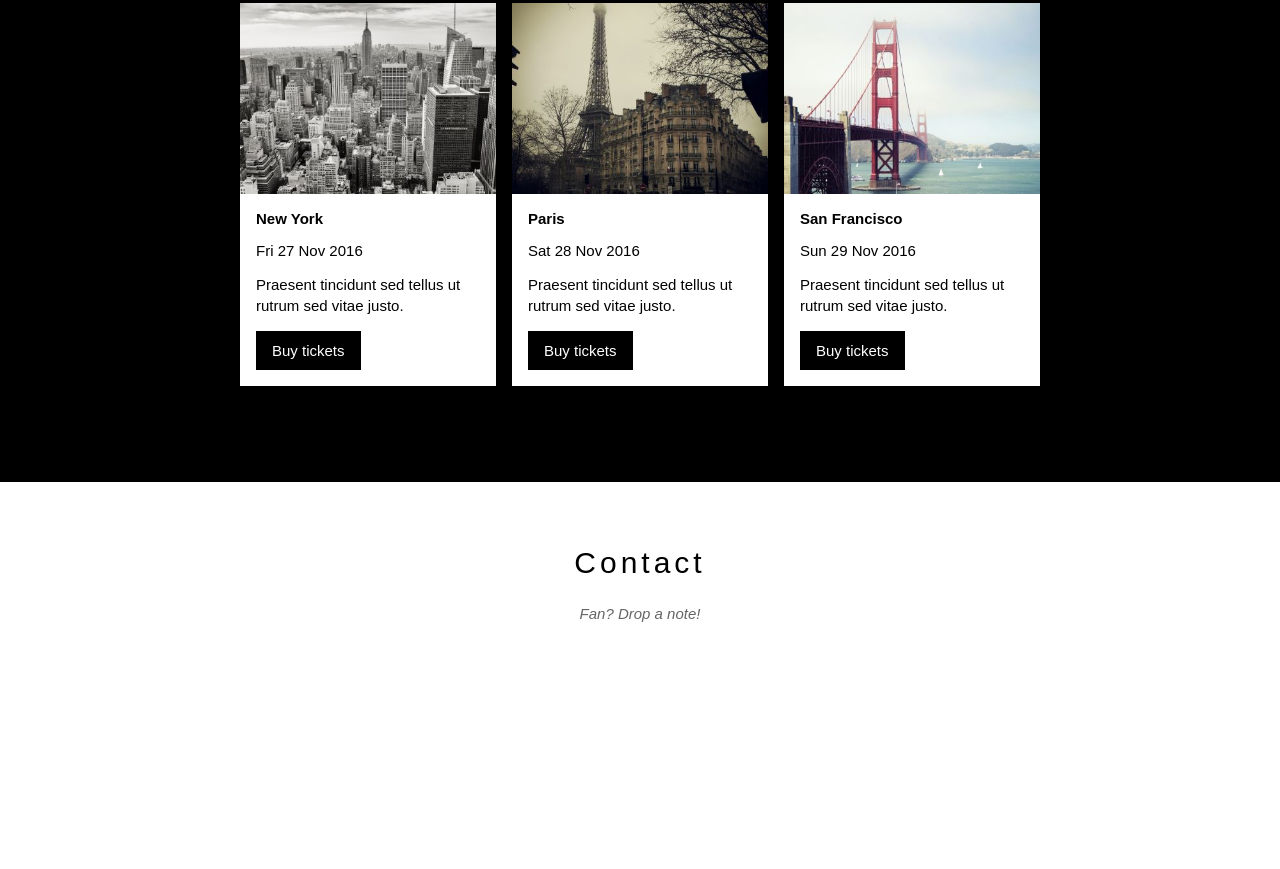
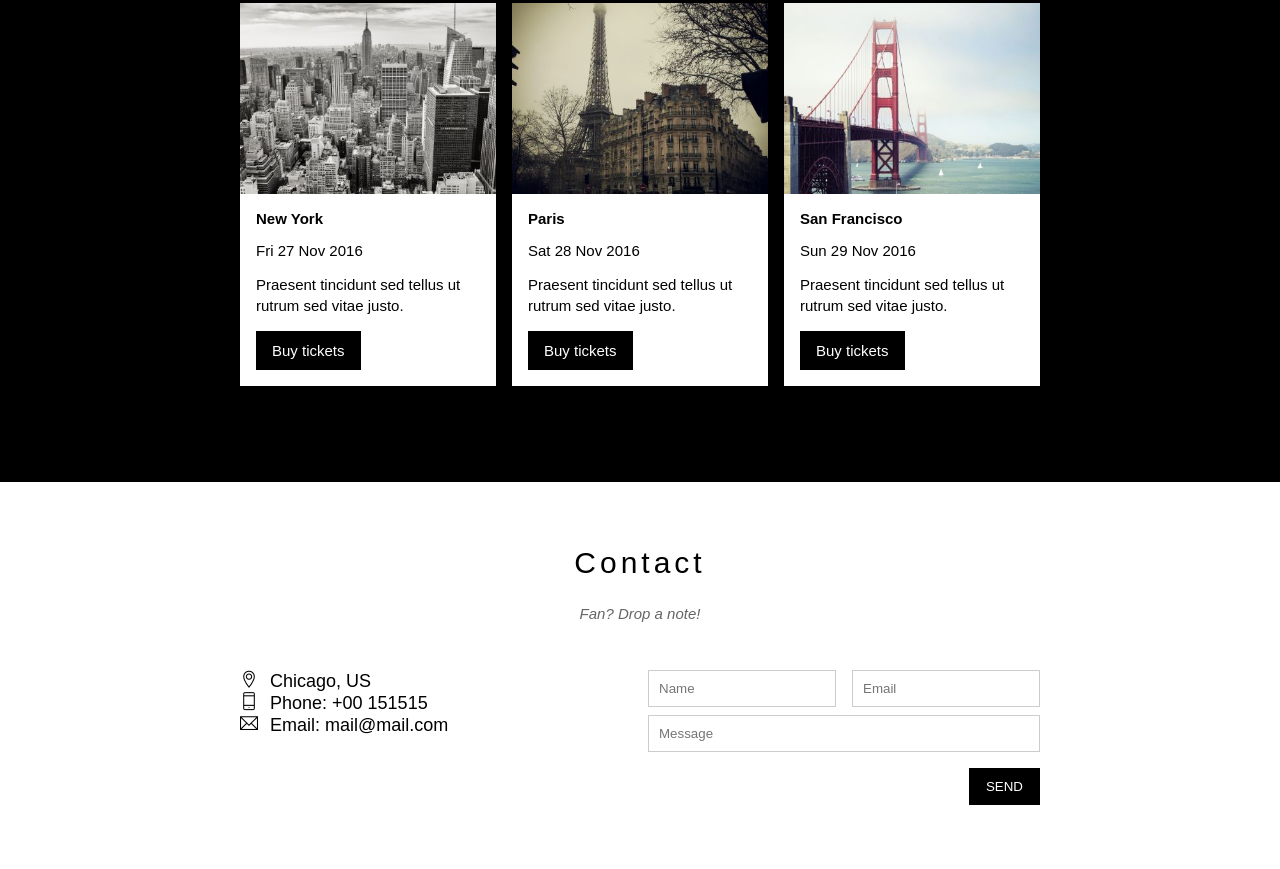
Before and after one commit to daominhtien2k1/theband_f8course, a plain HTML site: page index.html in a window 1280 px wide. Shown: the part 1566-2435 px from the top of the page. Before the commit the page ends 2252 px from the top, so only its background shows below. Drawn offline with Linux system fonts and the light colour scheme.

Commit message:
80.Contact form CSS

```diff
--- a/assets/css/style.css
+++ b/assets/css/style.css
@@ -222,7 +222,7 @@ html {
 .places-list {
     margin-top: 32px;
     margin-bottom: 32px;
-    margin-left: -8px; /* kĩ thuật padding 3 item rồi cho margin left-right */
+    margin-left: -8px;
     margin-right: -8px;
 }
 
@@ -257,7 +257,7 @@ html {
     color: #fff;
     background-color: #000;
     text-decoration: none;
-    padding: 11px 16px; /* thẻ a mặc định là inline nên khi padding sẽ đè lên phần tử trước */
+    padding: 11px 16px;
     display: inline-block;
     margin-top: 15px;
 }
@@ -272,7 +272,66 @@ html {
 .place-img:hover {
     opacity: 0.6;
 }
-
+.contact-content{
+    margin-top: 48px;
+}
+.contact-info{
+    font-size: 18px;
+}
+.contact-info i[class*="ti-"]{
+    width: 30px;
+    display: inline-block;
+}
+.contact-form{
+    font-size: 15px;
+}
+.contact-form .form-control{
+    padding: 10px;
+    border: 1px solid #ccc;
+    width: 100%;
+}
+.contact-form .form-submit-btn{
+    background-color: #000;
+    color: #fff;
+    border: 1px solid #000;
+    padding: 10px 16px;
+    float: right;
+}
+.contact-form .form-submit-btn:hover{
+    color: #000;
+    background-color: #ccc;
+    cursor: pointer;
+}
 #footer {
 
 }
+
+.col{
+    float: left;
+    padding-left: 8px;
+    padding-right: 8px;
+}
+
+.col-half{
+    width: 50%;
+}
+
+.col-full{
+    width: 100%;
+}
+
+.row{
+    margin-left: -8px;
+    margin-right: -8px;
+}
+.row:after{ /*thay cho <div class="clear" */
+    content: "";
+    display: block;
+    clear: both;
+}
+.mt-8{
+    margin-top: 8px; !important;
+}
+.mt-16{
+    margin-top: 16px; !important;
+}
--- a/index.html
+++ b/index.html
@@ -107,6 +107,31 @@
         <div class="content-section">
             <h2 class="section-heading">Contact</h2>
             <p class="section-sub-heading">Fan? Drop a note!</p>
+            <div class="row contact-content">
+                <div class="col col-half contact-info">
+                    <p><i class="ti-location-pin"></i>Chicago, US</p>
+                    <p><i class="ti-mobile"></i>Phone: +00 151515</p>
+                    <p><i class="ti-email"></i>Email: mail@mail.com</p>
+                </div>
+                <div class="col col-half contact-form">
+                    <form action="">
+                        <div class="row">
+                            <div class="col col-half">
+                                <input type="text" name="" placeholder="Name" id="name" class="form-control">
+                            </div>
+                            <div class="col col-half">
+                                <input type="email" name="" placeholder="Email" id="email" class="form-control">
+                            </div>
+                        </div>
+                        <div class="row mt-8">
+                            <div class="col col-full">
+                                <input type="text" name="" placeholder="Message" id="message" class="form-control">
+                            </div>
+                        </div>
+                        <input class="form-submit-btn mt-16" type="submit" value="SEND">
+                    </form>
+                </div>
+            </div>
         </div>
     </div>
     <div id="footer">
```
Also changed, not shown: assets/img/places/map.jpg (added).
